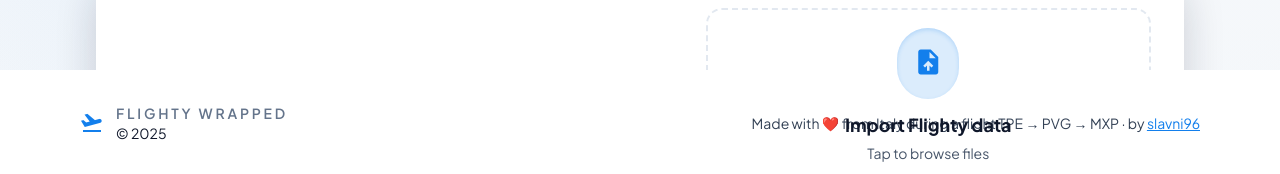
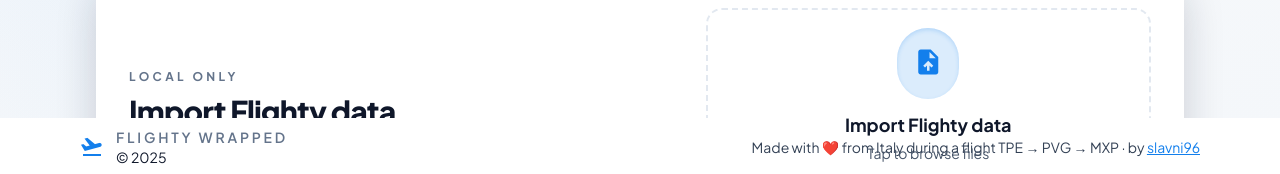
Before and after one commit to slavni96/flightywrapped, a React (Vite) app: page / in a window 1280 px wide. Shown: the part 625-799 px from the top of the page. Built offline with nearby package versions, Linux system fonts and the light colour scheme.

Commit message:
fix: change footer height

```diff
--- a/src/components/organisms/FloatingShare.tsx
+++ b/src/components/organisms/FloatingShare.tsx
@@ -7,7 +7,7 @@
 
 export function FloatingShare({ onShare }: FloatingShareProps) {
   return (
-    <div className="fixed bottom-6 right-6 z-40">
+    <div className="fixed bottom-24 right-6 z-40 md:bottom-16">
       <Button
         variant="primary"
         icon={<Icon name="ios_share" />}
--- a/src/components/organisms/Footer.tsx
+++ b/src/components/organisms/Footer.tsx
@@ -1,7 +1,7 @@
 export function Footer() {
   return (
-    <footer className="mt-10 border-t border-white/60 bg-white py-8 sticky bottom-0 w-full">
-      <div className="mx-auto flex max-w-6xl flex-col items-center gap-4 px-4 text-center text-sm text-slate-600 sm:flex-row sm:justify-between sm:text-left">
+    <footer className="mt-6 border-t border-white/60 bg-white py-2 sticky bottom-0 w-full">
+      <div className="mx-auto flex max-w-6xl flex-col items-center gap-3 px-4 text-center text-sm text-slate-600 sm:flex-row sm:justify-between sm:text-left">
         <div className="flex items-center gap-3 text-slate-900">
           <span className="material-symbols-outlined text-primary">flight_takeoff</span>
           <div className="text-left">
```
